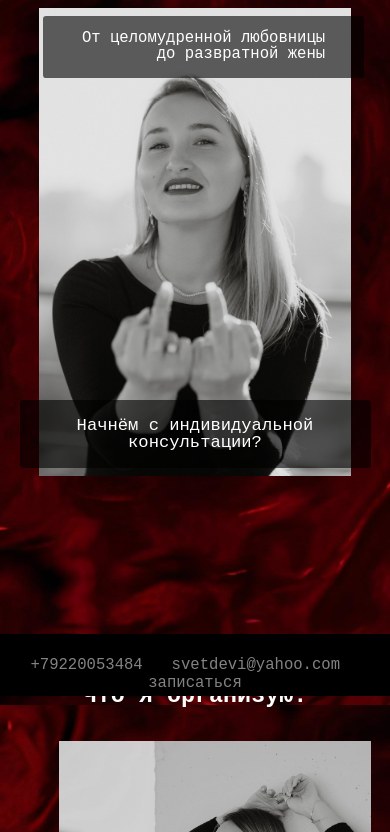
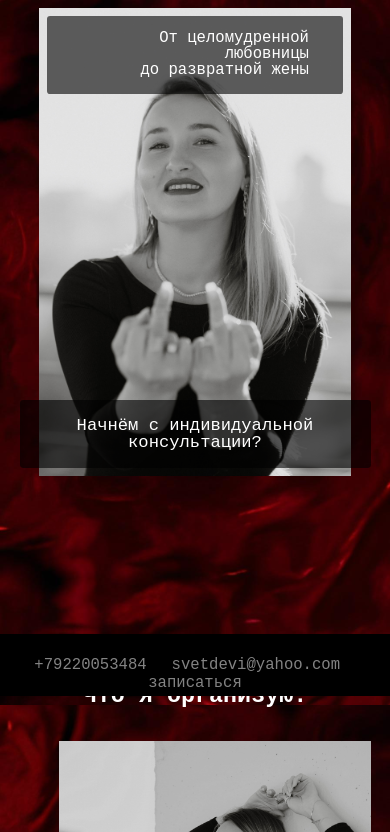
Before and after one commit to AlexanderLys/lana, a plain HTML site: page index.html in a window 390 px wide. Shown: the part 148-980 px from the top of the page. Drawn offline with nearby package versions, Linux system fonts and the light colour scheme.

Commit message:
Add files via upload

```diff
--- a/css/adaptive.css
+++ b/css/adaptive.css
@@ -74,12 +74,13 @@ img {
 	z-index: 1;
 	position: absolute;
 	top: 8.5rem;
-	left: 1.5rem;
 	background: rgba(0, 0, 0, 0.6);
 	height: auto;
+	width: auto;
 	border-radius: 0.2em;
-	padding: 0 2.5em;
+	padding: 0 2.2em;
 	line-height: 1em;
+	margin: 0 7vw;
 }
 
 
@@ -157,7 +158,7 @@ li {
 
 
 .footerMiddle{
-	padding: 0 5vw;
+	padding: 0 1rem;
 }
 }
 
```
